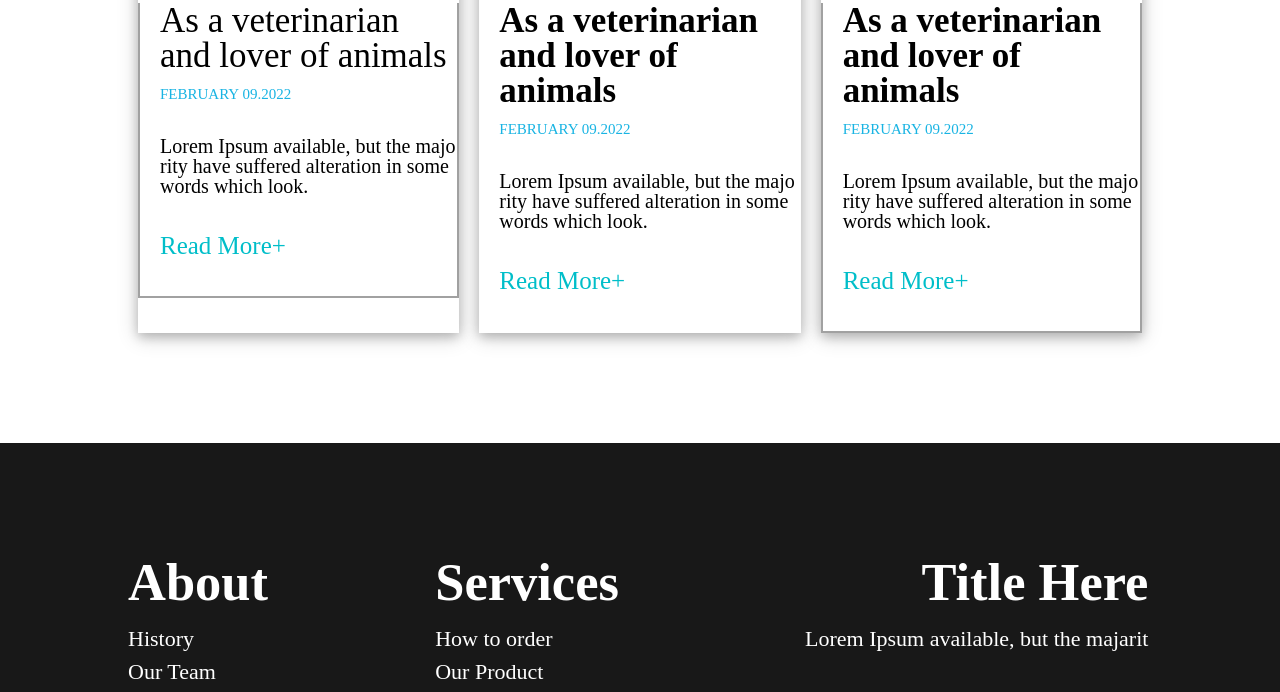
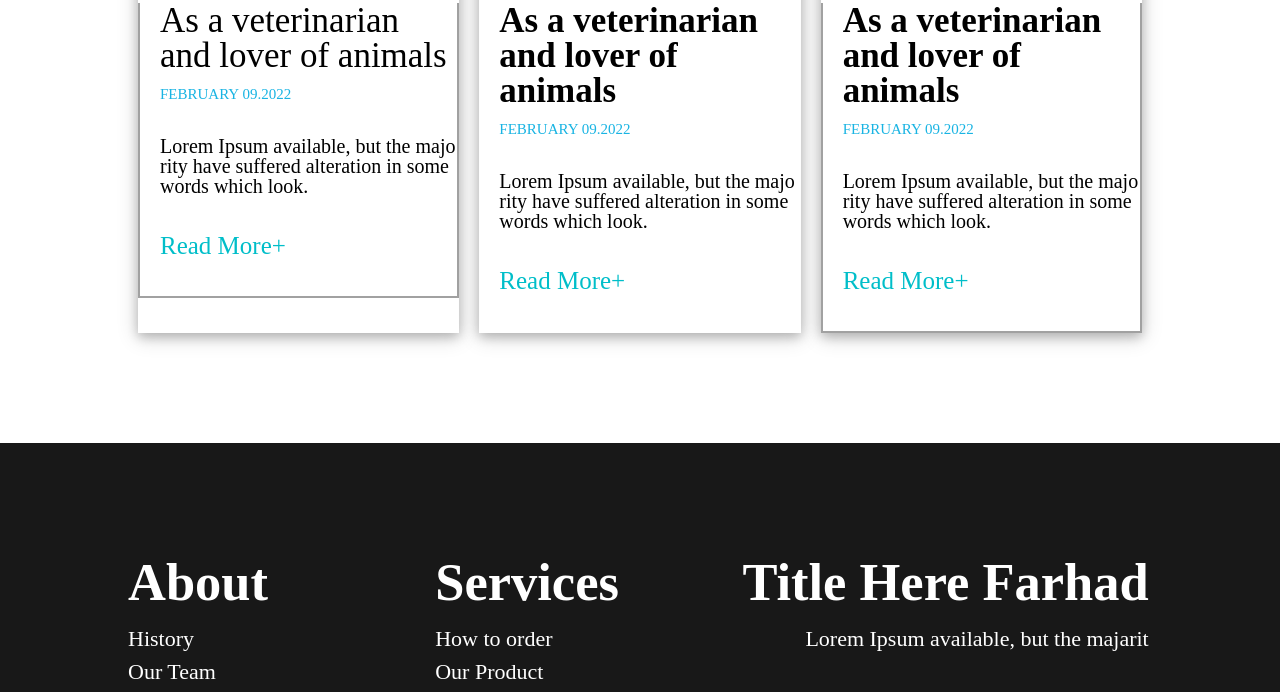
Before and after one commit to Freelancher-Farhad/project02, a plain HTML site: page index.html in a window 1280 px wide. Shown: the part 6198-6890 px from the top of the page. Drawn offline with Linux system fonts and the light colour scheme.

Commit message:
version02

```diff
--- a/index.html
+++ b/index.html
@@ -308,7 +308,7 @@
              </div>
             </div>
             <div class="footer">
-                <h2>Title Here</h2>
+                <h2>Title Here Farhad</h2>
                 <p>Lorem Ipsum available, but the majarit</p>
                 <input type="search">
                 <a href="#"><img src="img/footer icon.png"></i></a>
```
